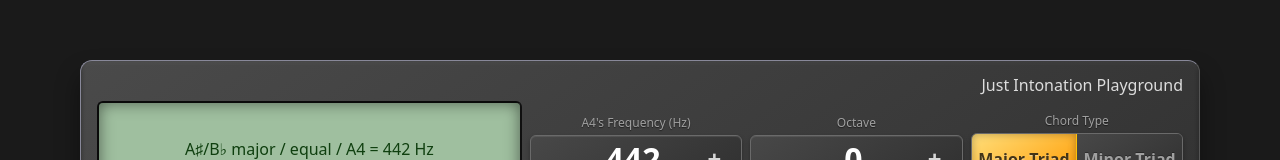
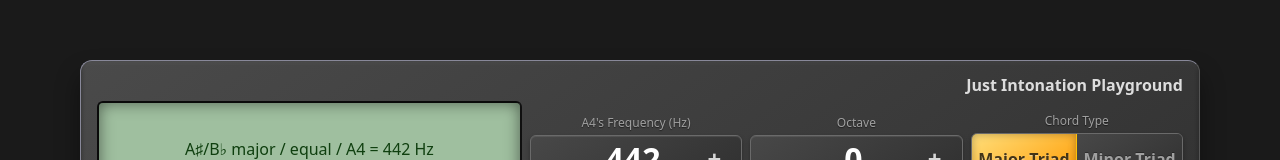
Before and after one commit to Nyoho/just-intonation, a React (Vite) app: page / in a window 1280 px wide. Shown: the part 126-286 px from the top of the page. Built offline with nearby package versions, Linux system fonts and the light colour scheme.

Commit message:
Set h1 bold

```diff
--- a/src/App.tsx
+++ b/src/App.tsx
@@ -298,7 +298,7 @@
         }}
       >
 
-        <h1 className="text-right py-1">{t('title')}</h1>
+        <h1 className="text-right py-1 font-bold">{t('title')}</h1>
 
         {/* LCD画面 */}
         <div className="mb-2 landscape:hidden">
```
